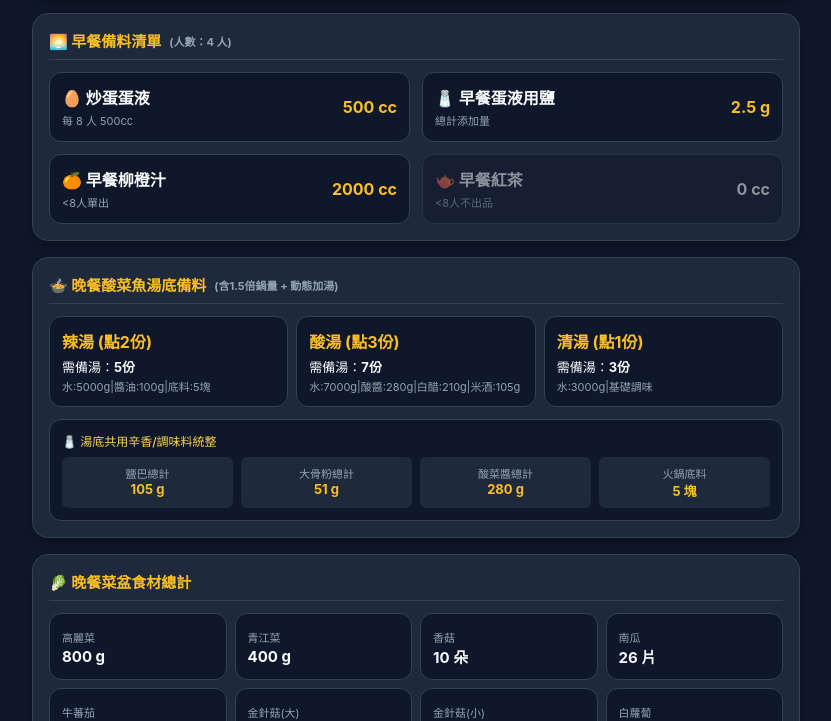
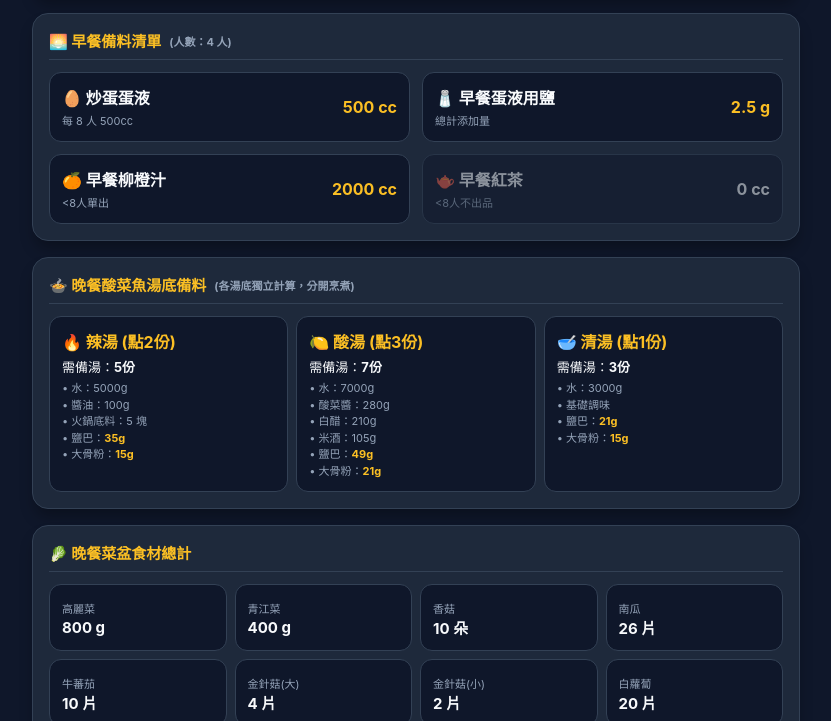
Before and after one commit to whdshwj/camp-calculator, a plain HTML site: page index.html in a window 1280 px wide. Shown: the part 577-1298 px from the top of the page, without its empty margins (224-1055 px from the left). Drawn offline with Linux system fonts and the light colour scheme.

Commit message:
Update dinner soup section and improve comments

```diff
--- a/index.html
+++ b/index.html
@@ -115,12 +115,8 @@
         </div>
 
         <div class="card">
-            <h2>🍲 晚餐酸菜魚湯底備料 <span class="text-xs">(含1.5倍鍋量 + 動態加湯)</span></h2>
-            <div id="soupList" class="grid-3" style="margin-bottom: 12px;"></div>
-            <div class="sub-card" style="margin-bottom: 0;">
-                <label style="color:#fcd34d; margin-bottom:8px;">🧂 湯底共用辛香/調味料統整</label>
-                <div id="commonSeasoning" class="grid-4 text-sm" style="text-align:center;"></div>
-            </div>
+            <h2>🍲 晚餐酸菜魚湯底備料 <span class="text-xs">(各湯底獨立計算，分開烹煮)</span></h2>
+            <div id="soupList" class="grid-3"></div>
         </div>
 
         <div class="card">
@@ -221,39 +217,48 @@
             }
             document.getElementById('breakfastList').innerHTML = breakfastHtml;
 
-            // 2. 酸菜魚 (順序調整：辣左、酸中、清右)
+            // 2. 酸菜魚 (各湯底獨立計算鹽巴與大骨粉，分開顯示)
             const prepSpicy = getPreparedSoupPortions(soupSpicy);
             const prepAcid = getPreparedSoupPortions(soupAcid);
             const prepClear = getPreparedSoupPortions(soupClear);
-            const totalSalt = (prepSpicy * 7) + (prepAcid * 7) + (prepClear * 7);
-            const totalBonePowder = (prepSpicy * 3) + (prepAcid * 3) + (prepClear * 5);
 
             document.getElementById('soupList').innerHTML = `
                 <div class="sub-card" style="margin-bottom:0;">
-                    <div class="text-amber font-bold" style="margin-bottom:4px;">辣湯 (點${soupSpicy}份)</div>
+                    <div class="text-amber font-bold" style="margin-bottom:4px;">🔥 辣湯 (點${soupSpicy}份)</div>
                     <div class="text-sm">需備湯：<span class="font-bold">${prepSpicy}份</span></div>
-                    <div class="text-xs" style="margin-top:2px;">水:${prepSpicy*1000}g|醬油:${prepSpicy*20}g|底料:${prepSpicy}塊</div>
+                    <div class="text-xs" style="margin-top:4px; line-height: 1.5;">
+                        • 水：${prepSpicy * 1000}g<br>
+                        • 醬油：${prepSpicy * 20}g<br>
+                        • 火鍋底料：${prepSpicy} 塊<br>
+                        • 鹽巴：<span class="text-amber font-bold">${prepSpicy * 7}g</span><br>
+                        • 大骨粉：<span class="text-amber font-bold">${prepSpicy * 3}g</span>
+                    </div>
                 </div>
                 <div class="sub-card" style="margin-bottom:0;">
-                    <div class="text-amber font-bold" style="margin-bottom:4px;">酸湯 (點${soupAcid}份)</div>
+                    <div class="text-amber font-bold" style="margin-bottom:4px;">🍋 酸湯 (點${soupAcid}份)</div>
                     <div class="text-sm">需備湯：<span class="font-bold">${prepAcid}份</span></div>
-                    <div class="text-xs" style="margin-top:2px;">水:${prepAcid*1000}g|酸醬:${prepAcid*40}g|白醋:${prepAcid*30}g|米酒:${prepAcid*15}g</div>
+                    <div class="text-xs" style="margin-top:4px; line-height: 1.5;">
+                        • 水：${prepAcid * 1000}g<br>
+                        • 酸菜醬：${prepAcid * 40}g<br>
+                        • 白醋：${prepAcid * 30}g<br>
+                        • 米酒：${prepAcid * 15}g<br>
+                        • 鹽巴：<span class="text-amber font-bold">${prepAcid * 7}g</span><br>
+                        • 大骨粉：<span class="text-amber font-bold">${prepAcid * 3}g</span>
+                    </div>
                 </div>
                 <div class="sub-card" style="margin-bottom:0;">
-                    <div class="text-amber font-bold" style="margin-bottom:4px;">清湯 (點${soupClear}份)</div>
+                    <div class="text-amber font-bold" style="margin-bottom:4px;">🥣 清湯 (點${soupClear}份)</div>
                     <div class="text-sm">需備湯：<span class="font-bold">${prepClear}份</span></div>
-                    <div class="text-xs" style="margin-top:2px;">水:${prepClear*1000}g|基礎調味</div>
+                    <div class="text-xs" style="margin-top:4px; line-height: 1.5;">
+                        • 水：${prepClear * 1000}g<br>
+                        • 基礎調味<br>
+                        • 鹽巴：<span class="text-amber font-bold">${prepClear * 7}g</span><br>
+                        • 大骨粉：<span class="text-amber font-bold">${prepClear * 5}g</span>
+                    </div>
                 </div>
             `;
 
-            document.getElementById('commonSeasoning').innerHTML = `
-                <div style="background:#1e293b; padding:8px; border-radius:6px;"><span class="text-xs">鹽巴總計</span><br><span class="text-amber font-bold">${totalSalt} g</span></div>
-                <div style="background:#1e293b; padding:8px; border-radius:6px;"><span class="text-xs">大骨粉總計</span><br><span class="text-amber font-bold">${totalBonePowder} g</span></div>
-                <div style="background:#1e293b; padding:8px; border-radius:6px;"><span class="text-xs">酸菜醬總計</span><br><span class="text-amber font-bold">${prepAcid * 40} g</span></div>
-                <div style="background:#1e293b; padding:8px; border-radius:6px;"><span class="text-xs">火鍋底料</span><br><span class="text-amber font-bold">${prepSpicy} 塊</span></div>
-            `;
-
-            // 3. 菜盆 (加入五人菜盆：大盆基礎上南瓜+1、蕃茄+1、蘿蔔+1)
+            // 3. 菜盆
             const vegCabbage = (basinFive * 150) + (basinLarge * 150) + (basinSmall * 100) + (basinVegan * 80);
             const vegBokChoy = (basinFive * 80) + (basinLarge * 80) + (basinSmall * 40) + (basinVegan * 30);
             const vegMushroom = (basinFive * 2) + (basinLarge * 2) + (basinSmall * 1) + (basinVegan * 1);
@@ -274,7 +279,7 @@
                 <div class="sub-card" style="margin-bottom:0;"><span class="text-xs">白蘿蔔</span><br><span class="font-bold" style="font-size:15px;">${vegRadish} 片</span></div>
             `;
 
-            // 4. 下午茶與晚餐飲料
+            // 4. 飲料
             const afDrinkCC = getTieredDrinkCC(todayGuests);
 
             document.getElementById('drinkList').innerHTML = `
```
